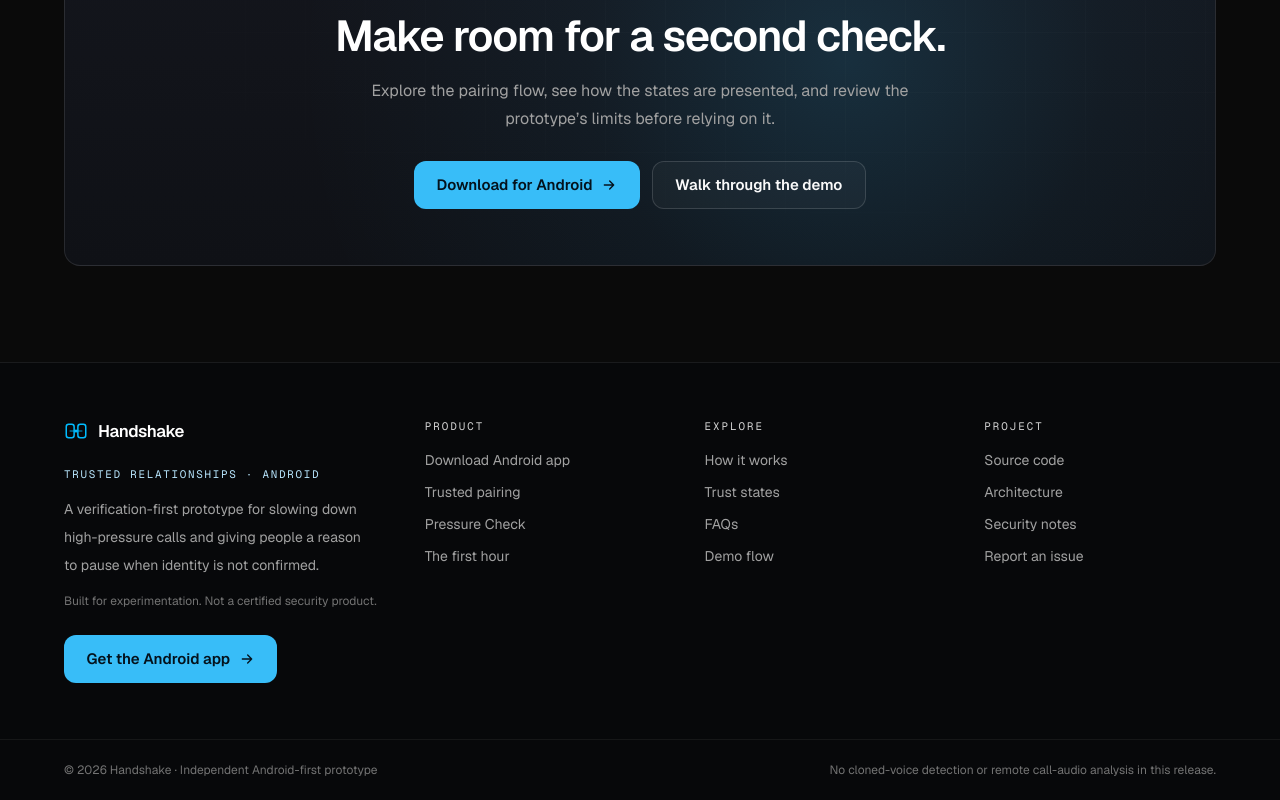
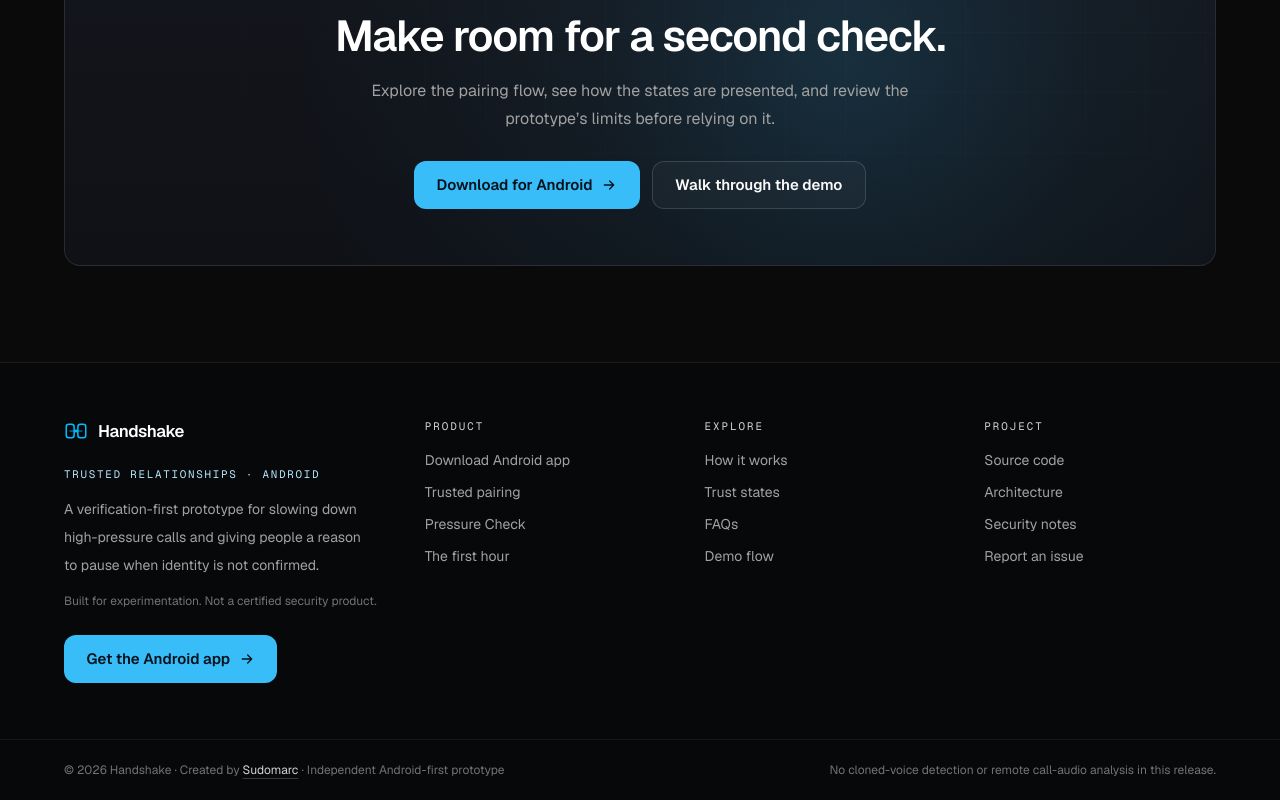
Before and after one commit to sudomarc/handshake, a Next.js app: page / in a window 1280 px wide. Shown: the part 5109-5909 px from the top of the page. Built offline with nearby package versions, Linux system fonts and the light colour scheme.

Commit message:
seo: add visible Sudomarc creator attribution

```diff
--- a/components/landing/Footer.tsx
+++ b/components/landing/Footer.tsx
@@ -99,7 +99,7 @@
 
       <div className="border-t border-white/[0.06]">
         <div className="site-shell flex flex-col gap-3 py-5 text-xs leading-5 text-neutral-500 sm:flex-row sm:items-center sm:justify-between">
-          <p>© 2026 Handshake · Independent Android-first prototype</p>
+          <p>© 2026 Handshake · Created by <a href="https://github.com/sudomarc" className="text-neutral-300 underline decoration-white/20 underline-offset-4 transition hover:text-white">Sudomarc</a> · Independent Android-first prototype</p>
           <p className="max-w-2xl sm:text-right">
             No cloned-voice detection or remote call-audio analysis in this release.
           </p>
```
